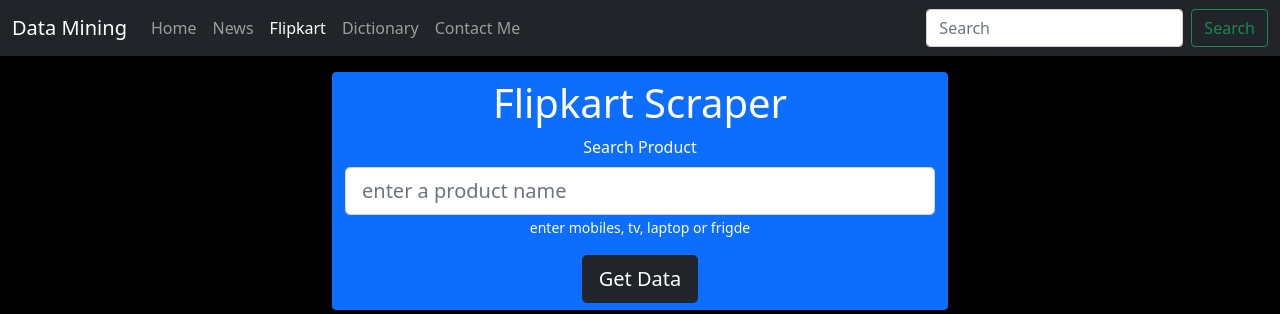
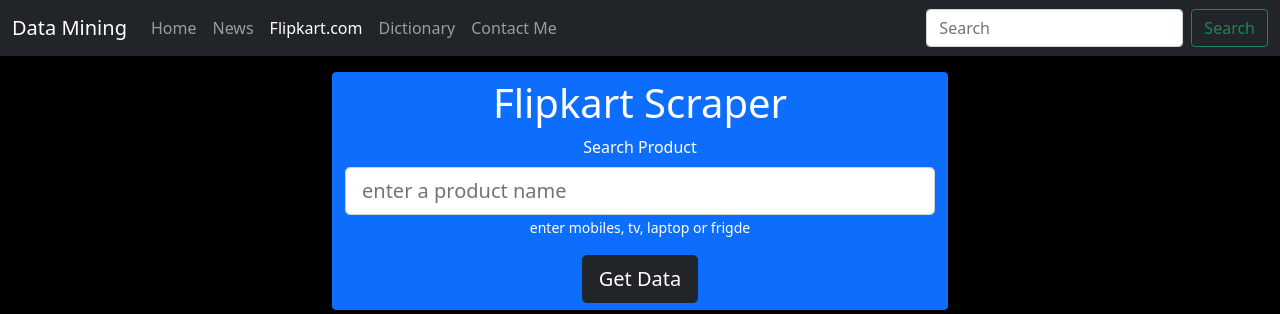
Before and after one commit to DeependraYdv/Project-Data-mining, a Django app: page /flipkart/ in a window 1280 px wide. Shown: the top 314 px of the page. Run offline with Django 4.2, Linux system fonts and the light colour scheme.

Commit message:
# edited name

```diff
--- a/templates/flipkart.html
+++ b/templates/flipkart.html
@@ -27,7 +27,7 @@
                 <a class="nav-link" href="/news">News</a>
               </li>
               <li class="nav-item">
-                <a class="nav-link active" href="/flipkart">Flipkart</a>
+                <a class="nav-link active" href="/flipkart">Flipkart.com</a>
               </li>
               <li class="nav-item">
                 <a class="nav-link" href="/dictionary">Dictionary</a>
```
